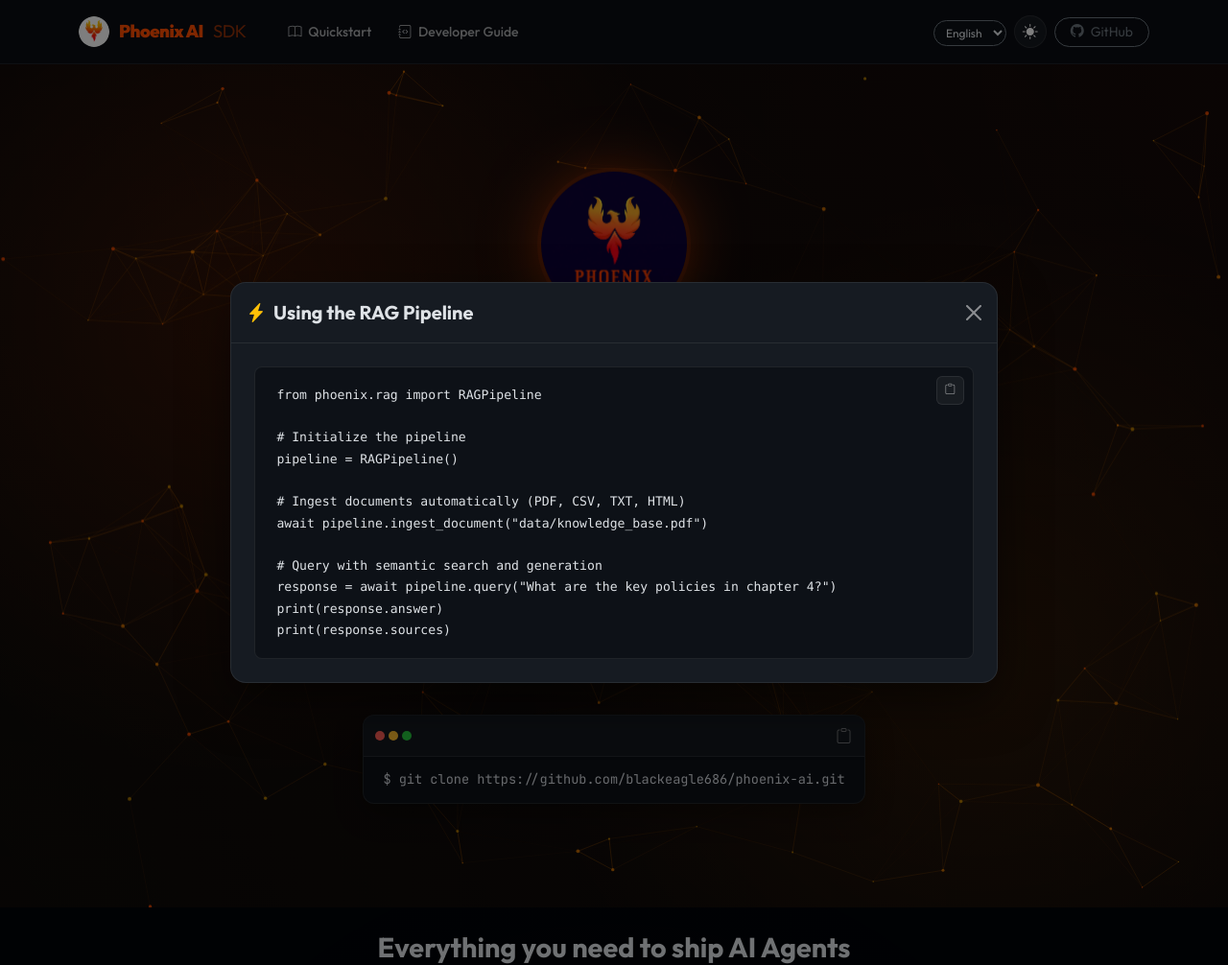
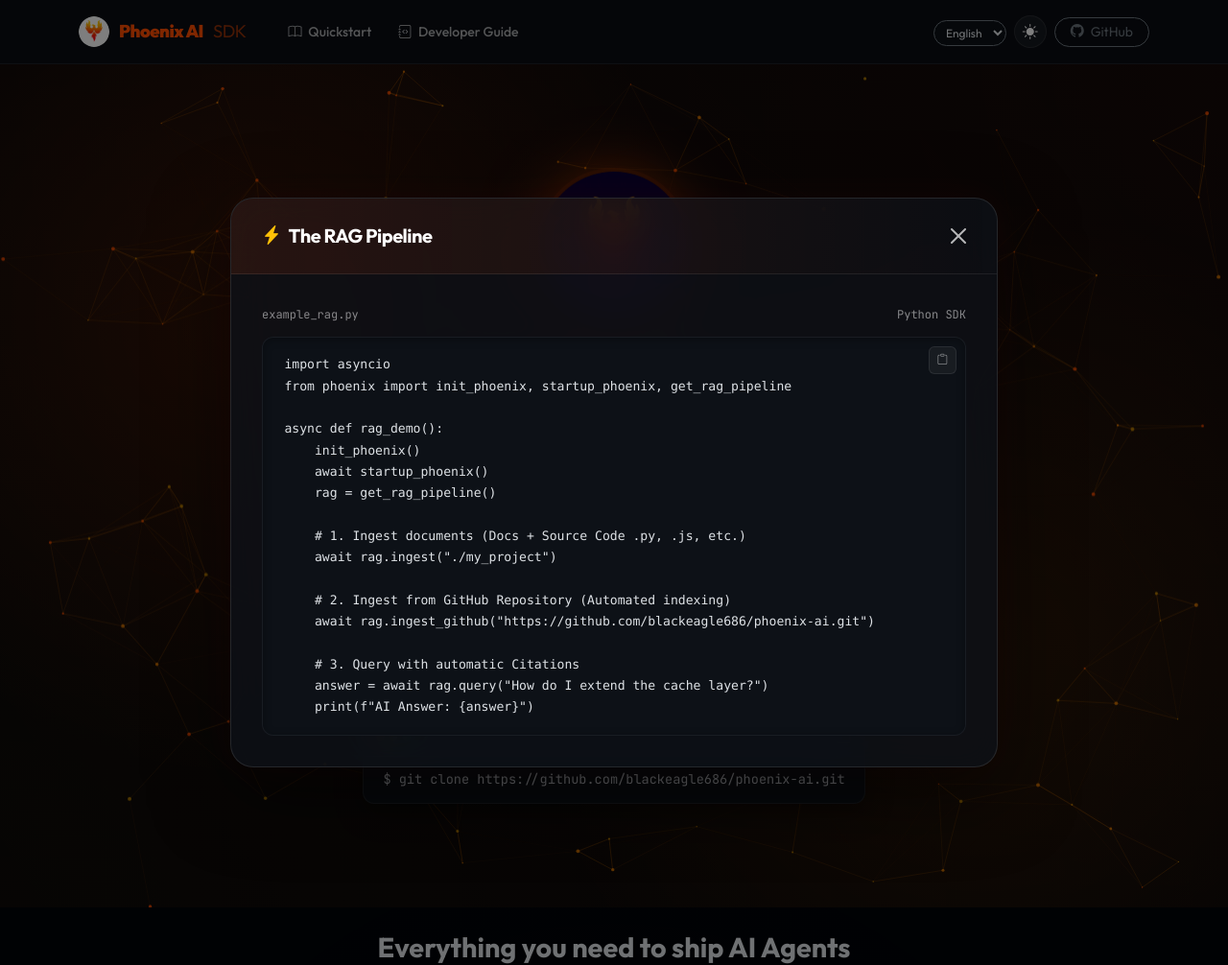
Before and after one commit to blackeagle686/IRYM_sdk, a Django app: page /en/ in a window 1280 px wide, after a click that opens the changed part. Shown: the whole page at 96% size. Run offline with Django 5.2, Linux system fonts and the light colour scheme.

Commit message:
Improve modal styling with glassmorphism and enhanced UX
- Apply glassmorphism effect using backdrop-filter and semi-transparent background
- Refine borders, shadows, and spacing for modern look
- Add hover animation to close button (rotate + opacity)
- Update modal title text and styling (font size, letter spacing, color)
- Introduce code header with file name and language badge
- Enhance code block appearance with border, shadow, and background
- Adjust padding and layout for better

```diff
--- a/web/templates/home.html
+++ b/web/templates/home.html
@@ -202,23 +202,50 @@
 <!-- Modals for Feature Cards -->
 <style>
 .feature-modal .modal-content {
-    background: var(--card-bg);
-    border: 1px solid var(--border-color);
-    border-radius: 16px;
-    box-shadow: 0 20px 50px rgba(0, 0, 0, 0.5);
+    background: rgba(13, 17, 23, 0.85);
+    backdrop-filter: blur(20px) saturate(180%);
+    -webkit-backdrop-filter: blur(20px) saturate(180%);
+    border: 1px solid rgba(255, 255, 255, 0.1);
+    border-radius: 24px;
+    box-shadow: 0 25px 80px rgba(0, 0, 0, 0.6), 0 0 40px rgba(255, 77, 0, 0.05);
+    overflow: hidden;
 }
 .feature-modal .modal-header {
-    border-bottom: 1px solid var(--border-color);
+    background: linear-gradient(to right, rgba(255, 77, 0, 0.1), transparent);
+    border-bottom: 1px solid rgba(255, 255, 255, 0.08);
+    padding: 1.5rem 2rem;
+}
+.feature-modal .modal-title {
+    font-size: 1.25rem;
+    letter-spacing: -0.5px;
 }
 .feature-modal .btn-close {
     filter: invert(1) grayscale(100%) brightness(200%);
+    opacity: 0.7;
+    transition: all 0.2s;
 }
-[data-bs-theme="light"] .feature-modal .btn-close {
-    filter: none;
+.feature-modal .btn-close:hover {
+    opacity: 1;
+    transform: rotate(90deg);
+}
+.feature-modal .modal-body {
+    padding: 2rem !important;
 }
 .feature-modal pre {
     margin: 0;
-    border-radius: 8px;
+    border-radius: 12px;
+    background: #0d1117 !important;
+    border: 1px solid rgba(255, 255, 255, 0.05);
+    box-shadow: inset 0 2px 10px rgba(0,0,0,0.3);
+}
+.feature-modal .code-header {
+    display: flex;
+    justify-content: space-between;
+    align-items: center;
+    margin-bottom: 0.75rem;
+    font-family: var(--font-mono);
+    font-size: 0.75rem;
+    color: var(--muted);
 }
 </style>
 
@@ -227,22 +254,31 @@
   <div class="modal-dialog modal-lg modal-dialog-centered">
     <div class="modal-content">
       <div class="modal-header">
-        <h5 class="modal-title fw-bold"><i class="bi bi-lightning-charge-fill me-2 text-warning"></i>{% if LANGUAGE_CODE == 'ar' %}كيفية استخدام RAG Pipeline{% else %}Using the RAG Pipeline{% endif %}</h5>
+        <h5 class="modal-title fw-bold text-white"><i class="bi bi-lightning-charge-fill me-2 text-warning"></i>{% if LANGUAGE_CODE == 'ar' %}تفعيل RAG Pipeline{% else %}The RAG Pipeline{% endif %}</h5>
         <button type="button" class="btn-close" data-bs-dismiss="modal" aria-label="Close"></button>
       </div>
-      <div class="modal-body p-4">
-<pre><code class="language-python">from phoenix.rag import RAGPipeline
+      <div class="modal-body">
+        <div class="code-header">
+          <span>example_rag.py</span>
+          <span class="text-accent">Python SDK</span>
+        </div>
+<pre><code class="language-python">import asyncio
+from phoenix import init_phoenix, startup_phoenix, get_rag_pipeline
 
-# Initialize the pipeline
-pipeline = RAGPipeline()
+async def rag_demo():
+    init_phoenix()
+    await startup_phoenix()
+    rag = get_rag_pipeline()
 
-# Ingest documents automatically (PDF, CSV, TXT, HTML)
-await pipeline.ingest_document("data/knowledge_base.pdf")
+    # 1. Ingest documents (Docs + Source Code .py, .js, etc.)
+    await rag.ingest("./my_project")
 
-# Query with semantic search and generation
-response = await pipeline.query("What are the key policies in chapter 4?")
-print(response.answer)
-print(response.sources)</code></pre>
+    # 2. Ingest from GitHub Repository (Automated indexing)
+    await rag.ingest_github("https://github.com/blackeagle686/phoenix-ai.git")
+
+    # 3. Query with automatic Citations
+    answer = await rag.query("How do I extend the cache layer?")
+    print(f"AI Answer: {answer}")</code></pre>
       </div>
     </div>
   </div>
@@ -278,17 +314,26 @@
   <div class="modal-dialog modal-lg modal-dialog-centered">
     <div class="modal-content">
       <div class="modal-header">
-        <h5 class="modal-title fw-bold"><i class="bi bi-chat-dots-fill me-2 text-success"></i>{% if LANGUAGE_CODE == 'ar' %}كيفية استخدام LLM Integration{% else %}Using LLM Integration{% endif %}</h5>
+        <h5 class="modal-title fw-bold text-white"><i class="bi bi-chat-dots-fill me-2 text-success"></i>{% if LANGUAGE_CODE == 'ar' %}تكامل نماذج اللغة{% else %}LLM Orchestration{% endif %}</h5>
         <button type="button" class="btn-close" data-bs-dismiss="modal" aria-label="Close"></button>
       </div>
-      <div class="modal-body p-4">
-<pre><code class="language-python">from phoenix.llm.openai import OpenAILLM
+      <div class="modal-body">
+        <div class="code-header">
+          <span>chatbot_framework.py</span>
+          <span class="text-accent">High-Level API</span>
+        </div>
+<pre><code class="language-python">from phoenix import ChatBot
 
-# Uses OPENAI_API_KEY and OPENAI_BASE_URL from env
-llm = OpenAILLM(model="gpt-4o")
+# Build the complete AI Agent in just a few lines
+bot = (ChatBot(local=True)
+       .with_rag(["./docs"])                # Knowledge injection
+       .with_memory()                       # Enable session memory
+       .with_security(mode="strict")        # Prompt injection protection
+       .with_system_prompt("Expert Dev")    # Behavior guide
+       .build())
 
-# Generate a fast streaming or standard response
-response = await llm.generate("Explain quantum computing in one sentence.")
+# Generate response with integrated memory & RAG
+response = await bot.chat("How does DI work in Phoenix?")
 print(response)</code></pre>
       </div>
     </div>
@@ -324,20 +369,27 @@
   <div class="modal-dialog modal-lg modal-dialog-centered">
     <div class="modal-content">
       <div class="modal-header">
-        <h5 class="modal-title fw-bold"><i class="bi bi-eye-fill me-2 text-info"></i>{% if LANGUAGE_CODE == 'ar' %}كيفية استخدام VLM{% else %}Using Vision Models{% endif %}</h5>
+        <h5 class="modal-title fw-bold text-white"><i class="bi bi-eye-fill me-2 text-info"></i>{% if LANGUAGE_CODE == 'ar' %}الرؤية الحاسوبية VLM{% else %}VLM (Vision) Pipeline{% endif %}</h5>
         <button type="button" class="btn-close" data-bs-dismiss="modal" aria-label="Close"></button>
       </div>
-      <div class="modal-body p-4">
-<pre><code class="language-python">from phoenix.vision import VisionModel
+      <div class="modal-body">
+        <div class="code-header">
+          <span>vision_demo.py</span>
+          <span class="text-accent">Multi-modal</span>
+        </div>
+<pre><code class="language-python">from phoenix import init_phoenix_full, get_vlm_pipeline
 
-vision = VisionModel()
+async def vision_demo():
+    await init_phoenix_full()
+    vlm = get_vlm_pipeline()
 
-# Analyze an image with a prompt
-description = await vision.analyze_image(
-    image_path="architecture.png",
-    prompt="Describe the system architecture shown in this diagram."
-)
-print(description)</code></pre>
+    # Integrated: Result Caching + RAG context injection
+    answer = await vlm.ask(
+        "What is in this image?",
+        "image.png",
+        use_rag=True
+    )
+    print(answer)</code></pre>
       </div>
     </div>
   </div>
@@ -428,25 +480,32 @@
   <div class="modal-dialog modal-lg modal-dialog-centered">
     <div class="modal-content">
       <div class="modal-header">
-        <h5 class="modal-title fw-bold"><i class="bi bi-robot me-2" style="color: var(--accent);"></i>{% if LANGUAGE_CODE == 'ar' %}كيفية بناء الوكلاء المستقلين{% else %}Building Autonomous Agents{% endif %}</h5>
+        <h5 class="modal-title fw-bold text-white"><i class="bi bi-robot me-2" style="color: var(--accent);"></i>{% if LANGUAGE_CODE == 'ar' %}بناء الوكلاء المستقلين{% else %}Autonomous Agent Loop{% endif %}</h5>
         <button type="button" class="btn-close" data-bs-dismiss="modal" aria-label="Close"></button>
       </div>
-      <div class="modal-body p-4">
+      <div class="modal-body">
+        <div class="code-header">
+          <span>agent_loop.py</span>
+          <span class="text-accent">Autonomous Mode</span>
+        </div>
 <pre><code class="language-python">from phoenix.agent import Agent
-from phoenix.tools import tool
+from phoenix.llm.openai import OpenAILLM
+from phoenix.memory.hybrid import HybridMemory
+from phoenix.tools.registry import ToolRegistry
 
-# 1. Define a tool
-@tool(name="calculator", description="Solves math")
-def calc(equation: str):
-    return eval(equation)
+# Initialize Agent with default components
+agent = Agent(
+    llm=OpenAILLM(),
+    memory=HybridMemory(),
+    tools=ToolRegistry.load_default()
+)
 
-# 2. Spin up the agent
-agent = Agent()
-agent.register_tool(calc)
-
-# 3. Watch it think, plan, and execute
-result = await agent.run("What is (500 * 2) + 12?", mode="plan")
-print(result) # Output: 1012</code></pre>
+# Run an autonomous Think-Plan-Act task
+result = await agent.run(
+    "Analyze the latest AI news and save it to news.txt",
+    mode="auto"
+)
+print(f"Agent Output: {result}")</code></pre>
       </div>
     </div>
   </div>
```
